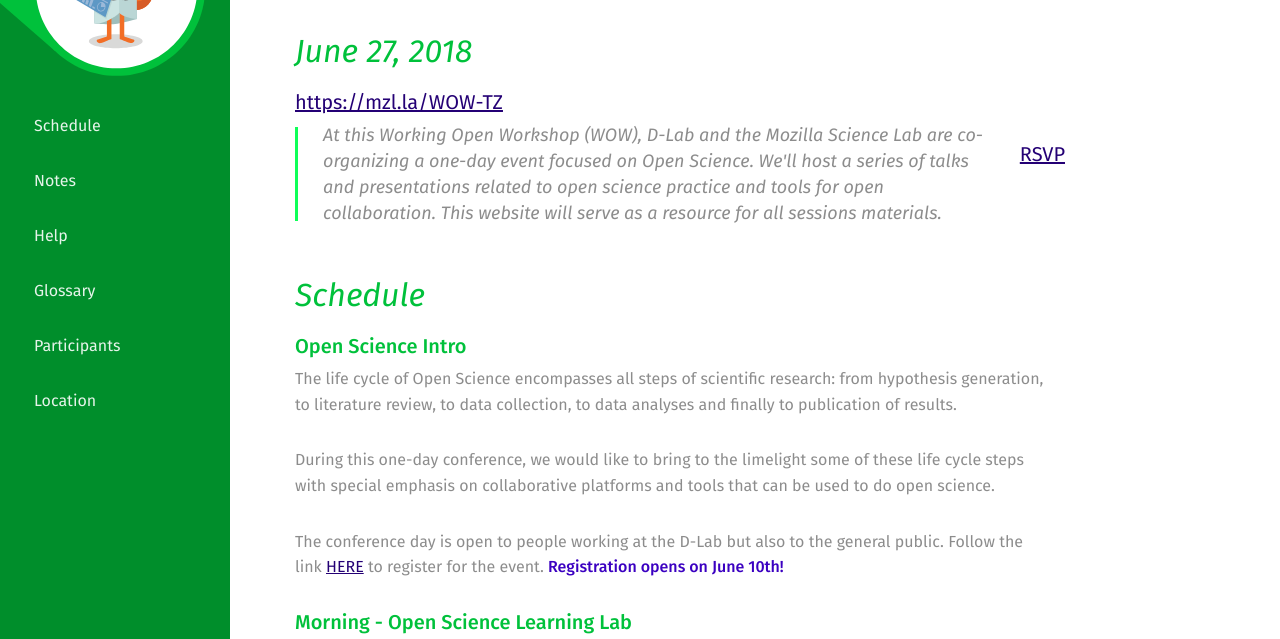
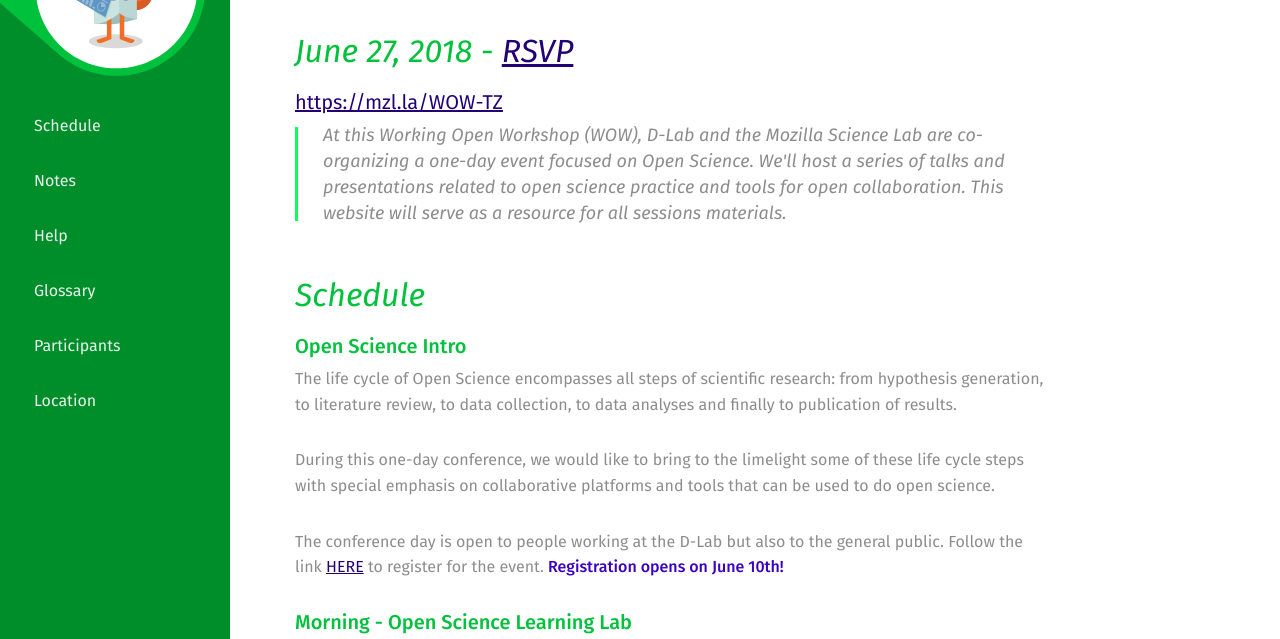
Before and after one commit to mozillascience/WOW-TZ, a plain HTML site: page index.html in a window 1280 px wide. Shown: the part 131-770 px from the top of the page. Drawn offline with nearby package versions, Linux system fonts and the light colour scheme; a script that the page names is missing.

Commit message:
update rsvp form

```diff
--- a/index.html
+++ b/index.html
@@ -47,7 +47,7 @@
 
 	<!-- TITLE -->
       <h1>Working Open Workshop 2018, Tanzania</h1>
-        <h2>June 27, 2018</h2>
+        <h2>June 27, 2018 - <a href="https://goo.gl/969PSC">RSVP</a></h2>
       <h3><a href="https://mzl.la/WOW-TZ">https://mzl.la/WOW-TZ</a></h3>
 
   <!-- META INFO -->
@@ -57,7 +57,6 @@
           At this Working Open Workshop (WOW), D-Lab and the Mozilla Science Lab are co-organizing a one-day event focused on Open Science. We'll host a series of talks and presentations related to open science practice and tools for open collaboration.
           This website will serve as a resource for all sessions materials.
         </p>
-        <h3><a href="https://goo.gl/969PSC">RSVP</a></h3>
       </div>
 	<!-- PLAN FOR WORKSHOP -->
 		<h2 id="schedule">Schedule</h2>
```
